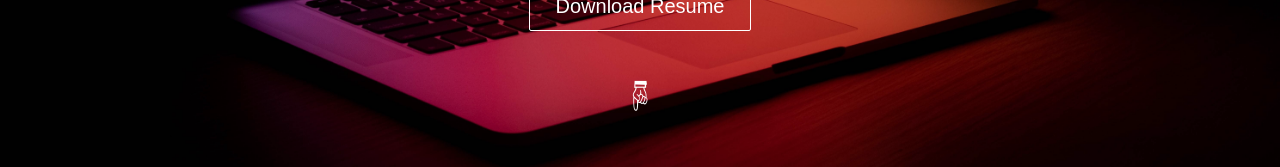
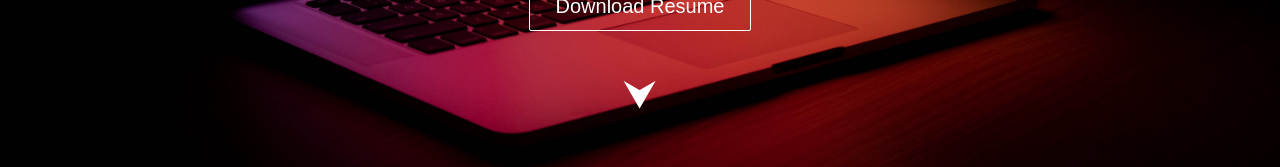
Before and after one commit to ahmedkhaledwafi/ahmed-s-portfilo, a React (Create React App) app: page / in a window 1280 px wide. Shown: the part 492-659 px from the top of the page. Built offline with nearby package versions, Linux system fonts and the light colour scheme; a web font is replaced by a local one.

Commit message:
style: Change hero section arrow shape

```diff
--- a/src/components/HeroSection/HeroSection.js
+++ b/src/components/HeroSection/HeroSection.js
@@ -111,7 +111,7 @@ function HeroSection() {
                     WATCH TRAILER <i className="far fa-play-circle" />
                 </Button>
                 </div> */}
-                    <div className="hero--down-arrow arrow-anim">🖗</div>
+                    <div className="hero--down-arrow arrow-anim">&#11167;</div>
                 </div>
             </div>
         </>
```
